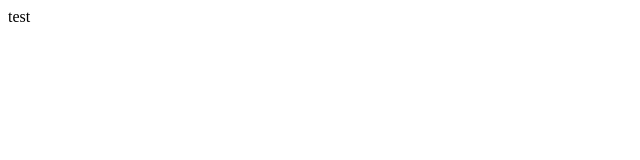
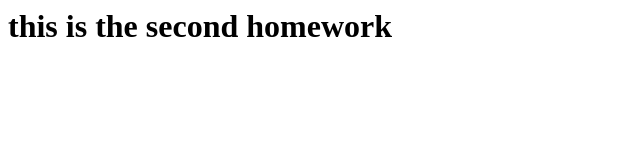
Before and after one commit to veasna-panha/homework-72.html, a plain HTML site: page index.html in a window 1280 px wide. Shown: the whole page, without its empty margins (0-640 px from the left). Drawn offline with Linux system fonts and the light colour scheme.

Commit message:
[finish homework]
refs i complete the homework

```diff
--- a/index.html
+++ b/index.html
@@ -5,7 +5,7 @@
 		</title>
 	</head>
 	<body>
-		test
+		<h1> this is the second homework</h1>
 	</body>
 
 </html>
```
